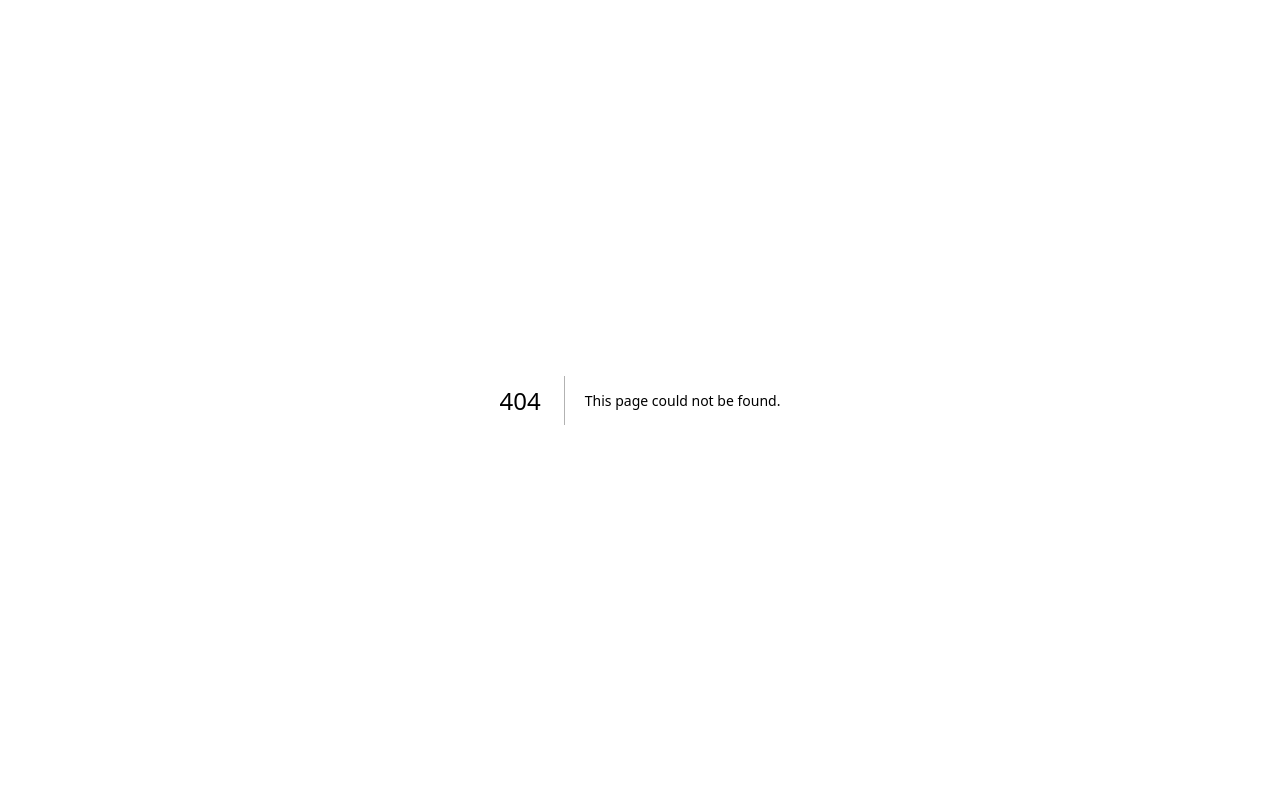
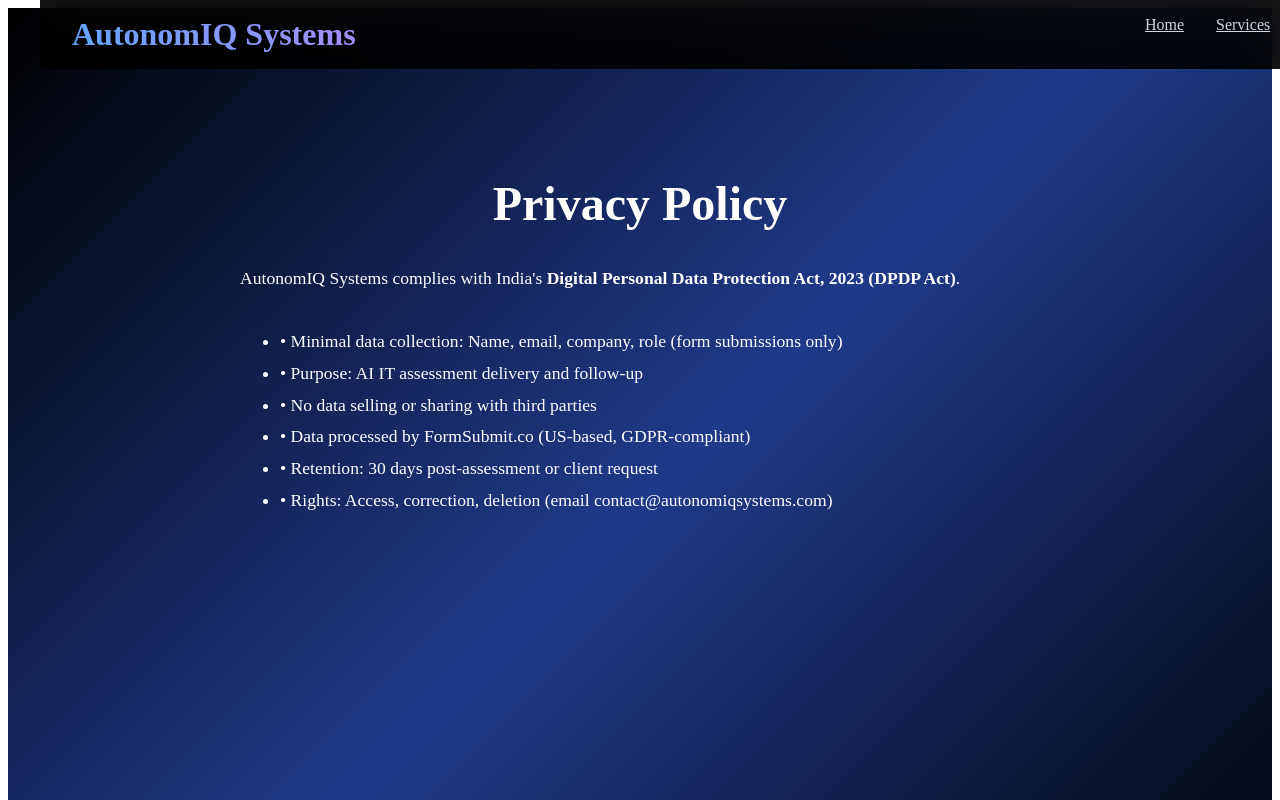
Before and after one commit to dayanidhi281986-boop/autonomiqsystems-website2, a Next.js app: page /pages/privacy-policy in a window 1280 px wide. Before the commit this address had no page. Shown: the top 800 px of the page. Built offline with nearby package versions, Linux system fonts and the light colour scheme.

Commit message:
Create privacy-policy.js
ADD privacy-policy.js → Legal compliance

```diff
--- /dev/null
+++ b/pages/pages/privacy-policy.js
@@ -0,0 +1,25 @@
+export default function Privacy() {
+  return (
+    <div style={{minHeight:'100vh', background:'linear-gradient(135deg, #000 0%, #1e3a8a 50%, #000 100%)', color:'white', padding:'8rem 2rem 4rem'}}>
+      {/* SAME NAV AS CONTACT */}
+      <nav style={{position:'fixed', top:0, width:'100%', background:'rgba(0,0,0,0.9)', backdropFilter:'blur(20px)', zIndex:50, padding:'1rem 2rem'}}>
+        <div style={{maxWidth:'1280px', margin:'0 auto', display:'flex', justifyContent:'space-between'}}>
+          <a href="/" style={{fontSize:'2rem', fontWeight:'bold', background:'linear-gradient(45deg,#60a5fa,#a78bfa)', WebkitBackgroundClip:'text', WebkitTextFillColor:'transparent'}}>AutonomIQ Systems</a>
+          <div><a href="/" style={{color:'#d1d5db', marginRight:'2rem'}}>Home</a><a href="/services" style={{color:'#d1d5db', marginRight:'2rem'}}>Services</a><a href="/contact" style={{color:'#60a5fa'}}>Contact</a></div>
+        </div>
+      </nav>
+      <section style={{maxWidth:'800px', margin:'0 auto'}}>
+        <h1 style={{fontSize:'3rem', textAlign:'center', marginBottom:'2rem'}}>Privacy Policy</h1>
+        <p style={{fontSize:'1.1rem', lineHeight:'1.8'}}>AutonomIQ Systems complies with India's <strong>Digital Personal Data Protection Act, 2023 (DPDP Act)</strong>.</p>
+        <ul style={{fontSize:'1.1rem', lineHeight:'1.8', marginTop:'2rem'}}>
+          <li>• Minimal data collection: Name, email, company, role (form submissions only)</li>
+          <li>• Purpose: AI IT assessment delivery and follow-up</li>
+          <li>• No data selling or sharing with third parties</li>
+          <li>• Data processed by FormSubmit.co (US-based, GDPR-compliant)</li>
+          <li>• Retention: 30 days post-assessment or client request</li>
+          <li>• Rights: Access, correction, deletion (email contact@autonomiqsystems.com)</li>
+        </ul>
+      </section>
+    </div>
+  );
+}
```
